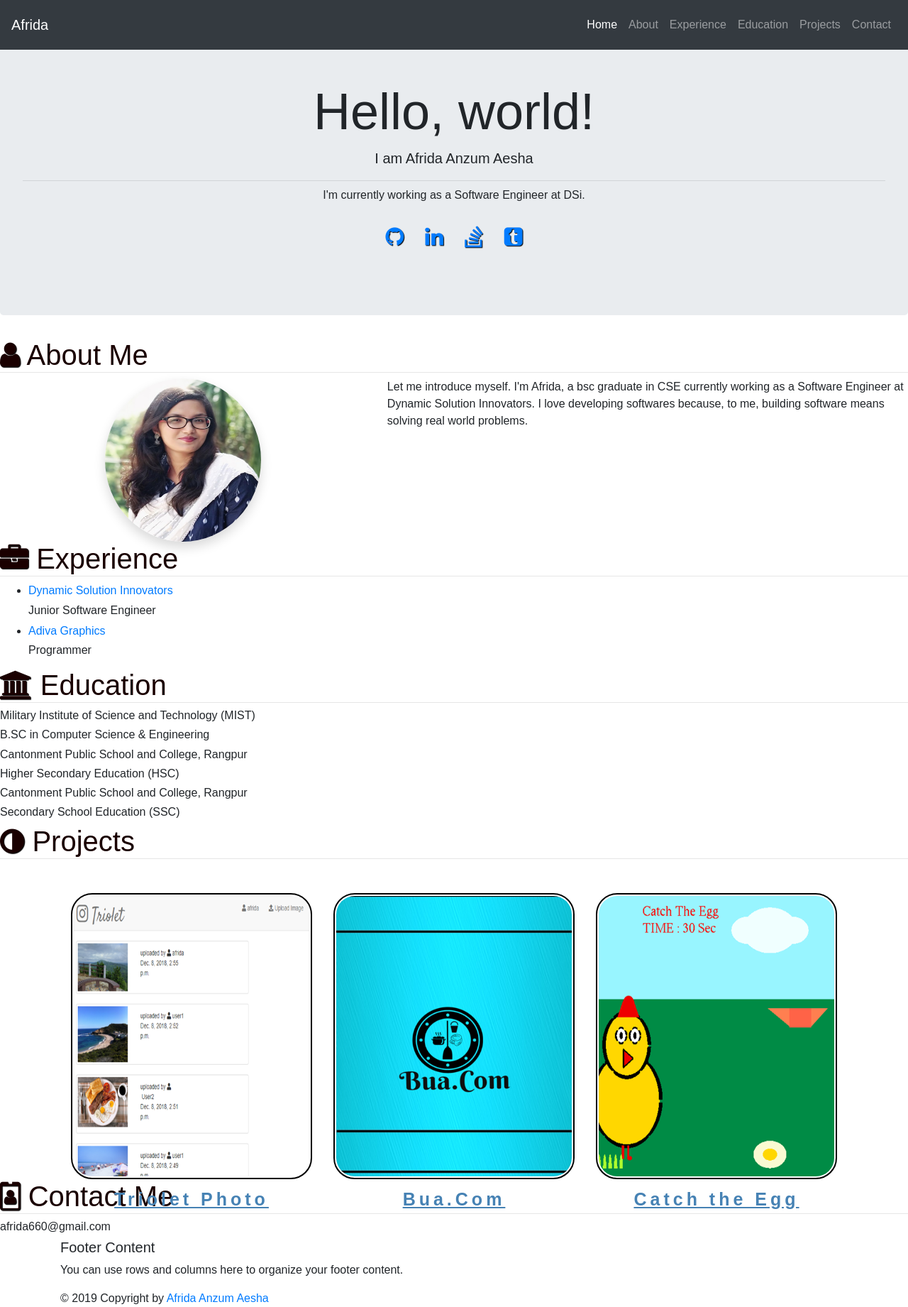
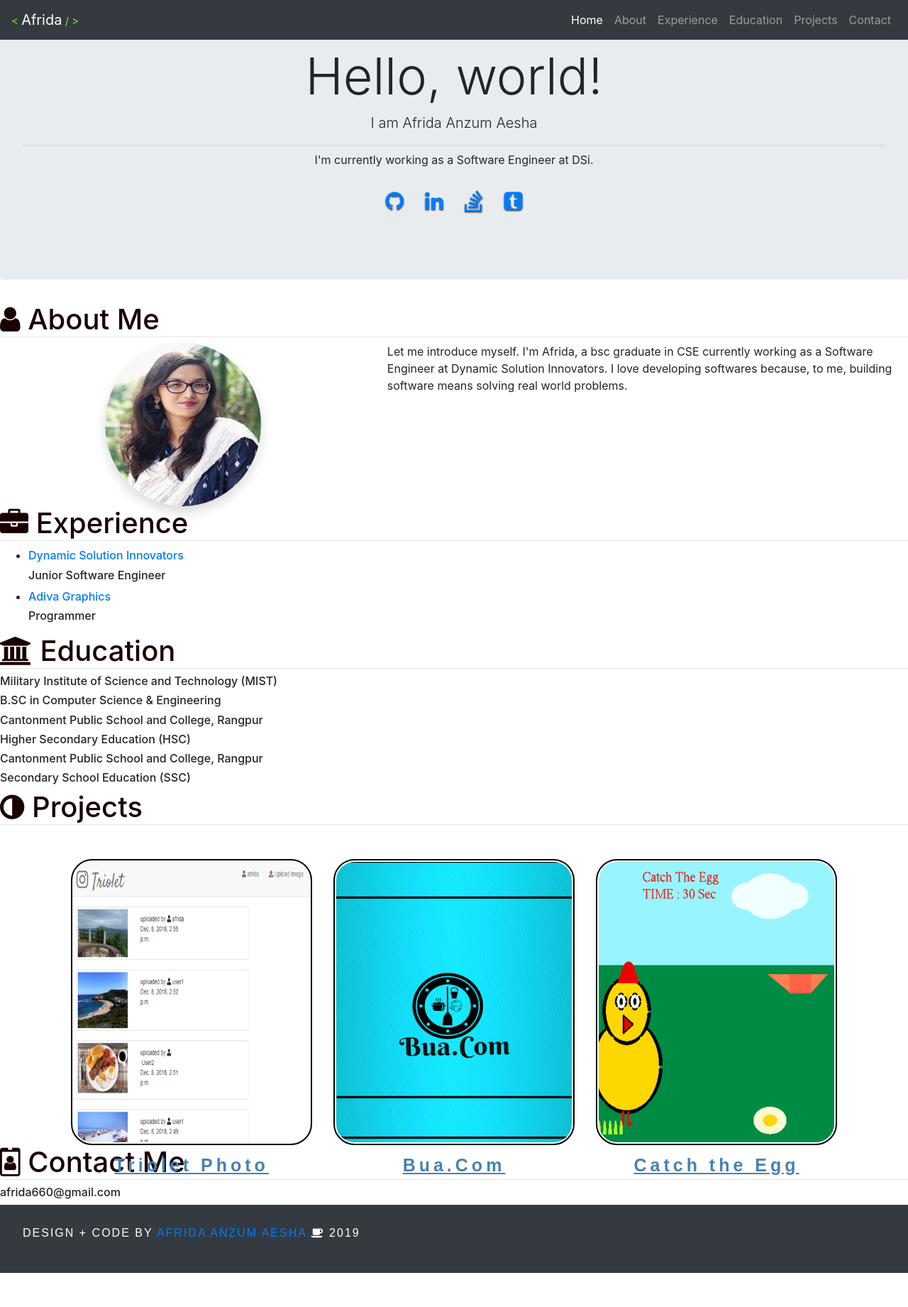
Before and after one commit to afrida67/myPortfolio, a React (Create React App) app: page / in a window 1280 px wide. Shown: the whole page at 71% size. After the commit the page ends 1793 px from the top, so only its background shows below. Built offline with nearby package versions, Linux system fonts and the light colour scheme; a web font is replaced by a local one.

Commit message:
footer desgin fixed

```diff
--- a/src/App.css
+++ b/src/App.css
@@ -46,7 +46,6 @@
   top :-5px;
   box-shadow: 15px 15px 15px #777;
 }
-
 .avatar{
   display: block;
   position:relative;
@@ -59,106 +58,6 @@
 .border_new{
   border-bottom: 1px solid #E6E6E6;
   color: #1a0000;
-}
-
-/*kk*/
-body {
-	padding-top: 50px;
-	font-family: 'Fira Sans', sans-serif;
-}
-
-header{
-	background-color: #ffffff;
-}
-
-.navbar {
-	min-height: 70px;
-}
-
-.navbar-default {
-    background-color: #1E3D4C;
-    border-color: #142933;
-    box-shadow: 0px 5px 10px #142933;
-}
-
-.navbar-default .navbar-brand {
-    color: #fff;
-}
-
-.navbar-default .navbar-nav>li>a {
-    color: #fff;
-    font-size: 1.2em;
-}
-
-.navbar-default .navbar-nav > li > a:hover, .navbar-default .navbar-nav > li > a:focus {
-    color: #B2A1A1;
-}
-
-.navigation{
-	margin-top: 13px;
-}
-
-
-.brand-image img{
-	height: 50px;
-	margin-top: -2px;
-}
-
-.brand-text{
-	padding-top: 27px;
-}
-
-.jumbo-bg{
-	background-color: #00B28C;
-}
-
-.jumbo-message{
-	color:#ffffff;
-}
-
-.jumbo-message h3 {
-	padding-bottom: 20px;
-}
-.jumbo-message a{
-	text-decoration: none;
-	color:white;
-}
-
-code {
-	background-color: #00B28C;
-}
-
-.jumbo-message code{
-    padding: 2px 4px;
-    font-size: 90%;
-    color: #c7254e;
-    border-radius: 4px;
-	/*background-color: #eeeeee;*/
-}
-
-.jumbo-message code a:hover{
-	color:#1E3D4C;
-}
-
-.cta {
-	margin-top: 20px;
-	margin-bottom: 10px;
-	background-color: #1E3D4C;
-	border-color: #1E3D4C;
-
-}
-
-.cta:focus, .cta:hover {
-	background-color: #1E3D4C;
-	color:#B2A1A1;
-}
-
-.fa {
-	text-shadow:1px 1px 1px black;
-}
-
-.fa:focus, .fa:hover{
-	color:#B2A1A1;
 }
 
 .img-responsive
@@ -175,7 +74,6 @@ code {
 {
     box-shadow: 0 0 16px 3px #F16059;
 }
-
  .caption
 {
   color: #4682B4;
@@ -184,7 +82,6 @@ code {
   padding-bottom:15px;
   text-decoration:underline;
 }
-
 #portfolio>div>h2
 {
   font-size:40px;
@@ -203,3 +100,28 @@ code {
   letter-spacing:5px;
   font-weight:bold;
 }
+
+.nav-head:before {
+  content: "< ";
+  font-size: 75%;
+  color: #7CF013;
+}
+.nav-head:after {
+  content: " / >";
+  font-size: 75%;
+  color: #7CF013;
+}
+
+.my-containers {
+  padding: 1.75em 2em;
+}
+
+#footer {
+  text-align: center;
+  background-color: #343A40;
+  color: white;
+  font-family: 'Karla', sans-serif;
+  font-weight: 400;
+  text-transform: uppercase;
+  letter-spacing: 2px;
+}
--- a/src/components/AppNavbar.js
+++ b/src/components/AppNavbar.js
@@ -23,7 +23,7 @@ export class AppNavbar extends React.Component {
     return (
       <div>
         <Navbar className="navbar fixed-top navbar-expand-sm navbar-dark bg-dark" color="light" light expand="md">
-          <NavbarBrand href="/">Afrida</NavbarBrand>
+          <NavbarBrand className="nav-head" href="/">Afrida</NavbarBrand>
           <NavbarToggler onClick={this.toggle} />
           <Collapse isOpen={this.state.isOpen} navbar>
             <Nav className="ml-auto" navbar>
--- a/src/components/Footer.js
+++ b/src/components/Footer.js
@@ -4,21 +4,15 @@ export class Footer extends Component {
     render() {
         let data = this.props.data;
         return (
-            <footer class="page-footer">
-            <div class="container">
-              <div class="row">
-                <div class="col l6 s12">
-                  <h5 class="white-text">Footer Content</h5>
-                  <p class="grey-text text-lighten-4">You can use rows and columns here to organize your footer content.</p>
-                </div>
+            <div id="footer" className="my-containers">
+            <div className="row">
+              <div className="section">
+                <div className="col-md-12">
+                      <p className="copyright">Design + Code by <a href="#a" target="_blank">{data.name}</a> <i className="fa fa-coffee"></i> 2019</p>
+                  </div>
               </div>
             </div>
-            <div class="footer-copyright">
-              <div class="container">
-              © 2019 Copyright by <a href="#!">{data.name}</a>
-              </div>
-            </div>
-          </footer>
+          </div>
         )
     }
 }
```
